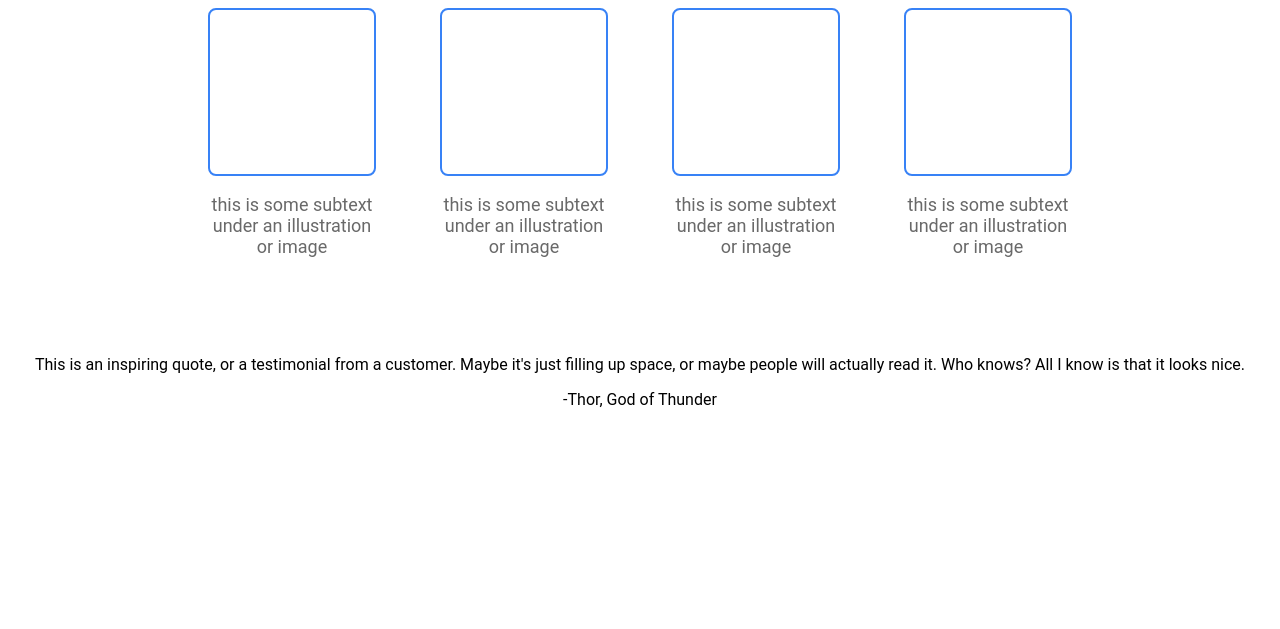
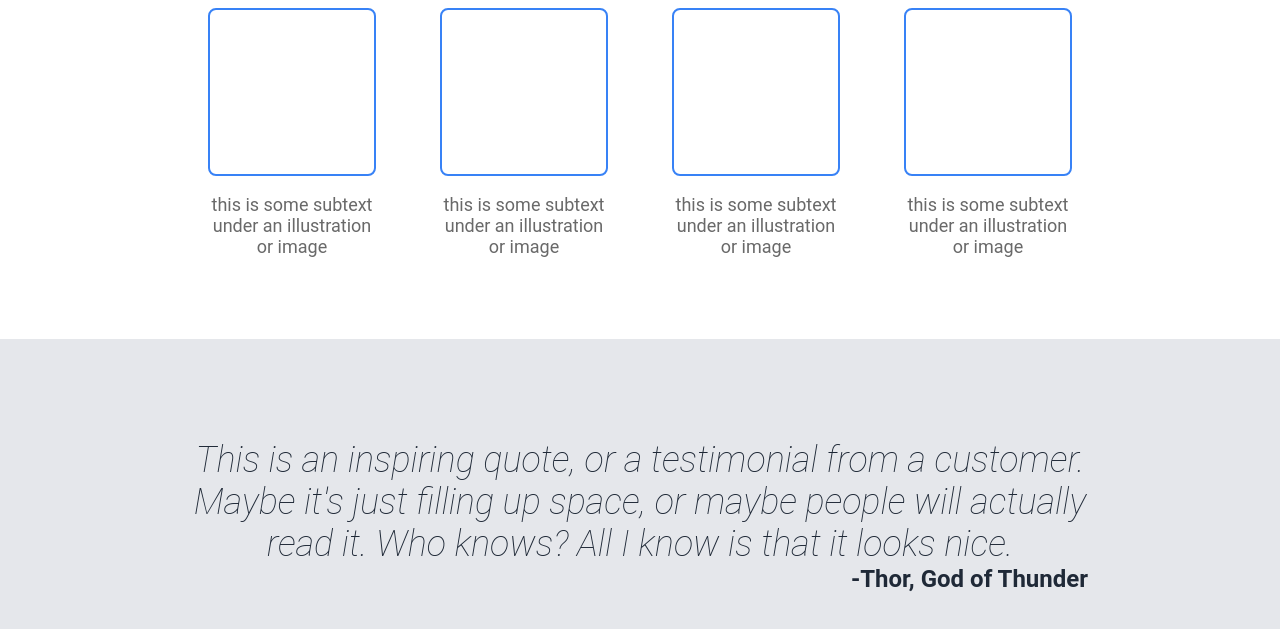
Before and after one commit to Samxiety/Odin-Project-Landing-Page, a plain HTML site: page index.html in a window 1280 px wide. Shown: the part 577-1206 px from the top of the page. Before the commit the page ends 1002 px from the top, so only its background shows below. Drawn offline with Linux system fonts and the light colour scheme.

Commit message:
Add selectors for quote, place with self align
All container and items added and aligned text and author in column
using self align. Used same padding as hero.

```diff
--- a/styles.css
+++ b/styles.css
@@ -116,3 +116,27 @@ body {
     .info-row .row {
         width: 168px;
     }
+
+.quote-section {
+    background-color: #e5e7eb;
+}
+    .quote-column {
+        display: flex;
+        flex-direction: column;
+        padding: 64px 15%;
+    }
+    .quote-column .text {
+        align-self: flex-start;
+        font-size: 36px;
+        font-weight: lighter;
+        font-style: italic;
+        color: #1F2937;
+        margin-bottom: 0;
+    }
+    .quote-column .author {
+        align-self: flex-end;
+        font-size: 24px;
+        font-weight: bold;
+        color: #1F2937;
+        margin-top: 0;
+    }
```
